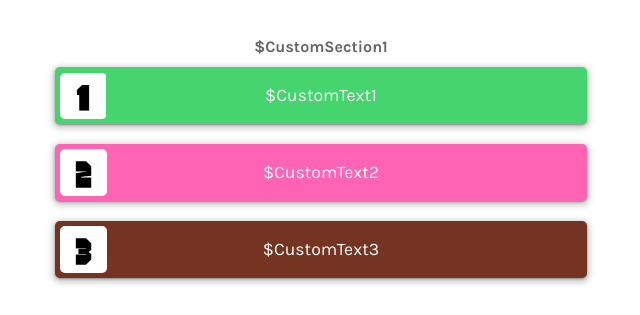
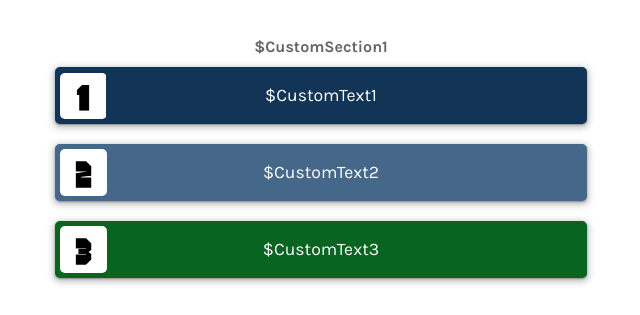
Before and after one commit to hamid0740/LinkForest, a plain HTML site: page English/src/index.html in a window 1280 px wide. Shown: the part 1961-2276 px from the top of the page, without its empty margins (319-959 px from the left). Drawn offline with nearby package versions, Linux system fonts and the light colour scheme.

Commit message:
Update index.html

```diff
--- a/English/src/index.html
+++ b/English/src/index.html
@@ -30,7 +30,7 @@
   <div><a class="user-info">$InfoLine1<br/>$InfoLine2<br/>$InfoLine3</a></div>
 
   <!--Links section-->
-  <div style="--custom-color: $CustomColor"> <!-- Custom color #Customizable -->
+  <div>
     <p class="section-name">Contact me</p>
     <div class="grid2">
       <div class="grid2-1">
@@ -152,17 +152,17 @@
     </div>
 
     <p class="section-name">$CustomSection1</p>
-    <a class="link green" href="$CustomLink1" target="_blank">
+    <a style="--custom-color: #123456" class="link custom-color" href="$CustomLink1" target="_blank">
       <i class="link-image-l" style="background-image: url('pics/pic1.jpg')"></i>
       <p class="link-text">$CustomText1</p>
       <i class="link-icon-r"></i>
     </a>
-    <a class="link pink" href="$CustomLink2" target="_blank">
+    <a style="--custom-color: #456789" class="link custom-color" href="$CustomLink2" target="_blank">
       <i class="link-image-l" style="background-image: url('pics/pic2.jpg')"></i>
       <p class="link-text">$CustomText2</p>
       <i class="link-icon-r"></i>
     </a>
-    <a class="link brown" href="$CustomLink3" target="_blank">
+    <a style="--custom-color: #086420" class="link custom-color" href="$CustomLink3" target="_blank">
       <i class="link-image-l" style="background-image: url('pics/pic3.jpg')"></i>
       <p class="link-text">$CustomText3</p>
       <i class="link-icon-r"></i>
@@ -236,6 +236,6 @@
   <script src="https://unpkg.com/sweetalert/dist/sweetalert.min.js"></script>
   <script async src="https://api.countapi.xyz/hit/LinkForest"></script>
   <script async src="https://api.countapi.xyz/hit/LinkForest/$Username?callback=visit"></script> <!-- Username without @ #Customizable -->
-  <!-- LinkForest template v3.1.0 -->
+  <!-- LinkForest template v3.1.1 English -->
 </body>
 </html>
```
